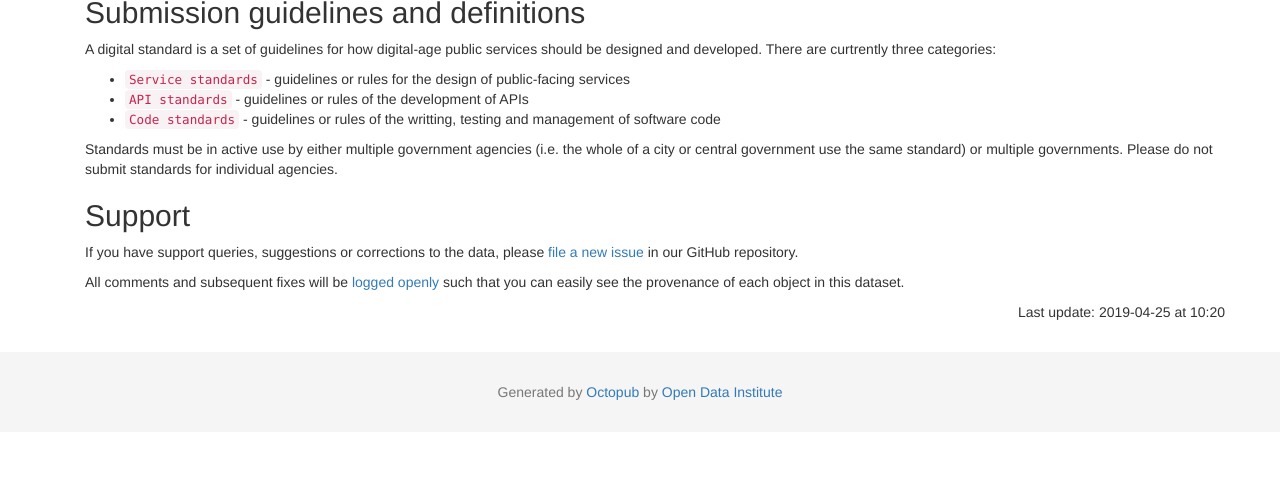
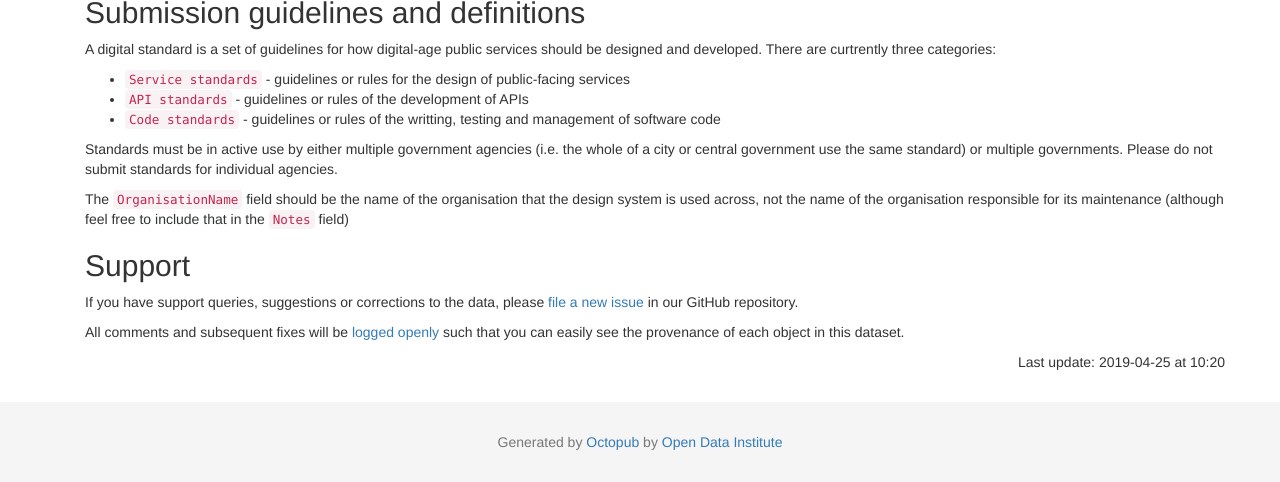
Before and after one commit to platformland/government-service-standards, a Jekyll site: the page built from index.html, in a window 1280 px wide and 900 px high, scrolled down 897 px, cut to the strip 418-900 px from the top of the window. Built offline with Jekyll 4.4.1, drawn with Linux system fonts in a browser that asks for light colours; nearby versions of some CDN libraries; before the commit the page ends 1747 px from its top, so only the background shows below that.

Commit message:
Update index.html

```diff
--- a/index.html
+++ b/index.html
@@ -114,6 +114,9 @@ layout: default
 	  <li><code>Code standards</code> - guidelines or rules of the writting, testing and management of software code</li>
   </ul>
   <p>Standards must be in active use by either multiple government agencies (i.e. the whole of a city or central government use the same standard) or multiple governments. Please do not submit standards for individual agencies.</p>
+  <p>The <code>OrganisationName</code> field should be the name of the organisation that the design system is used across, not the name of the organisation responsible for its maintenance (although feel free to include that in the <code>Notes</code> field)
+
+</p>
   <h2>Support</h2>
 
     <p>If you have support queries, suggestions or corrections to the data, please <a href="{{ site.github.issues_url }}" target="_blank">file a new issue</a> in our GitHub repository.</p>
```
